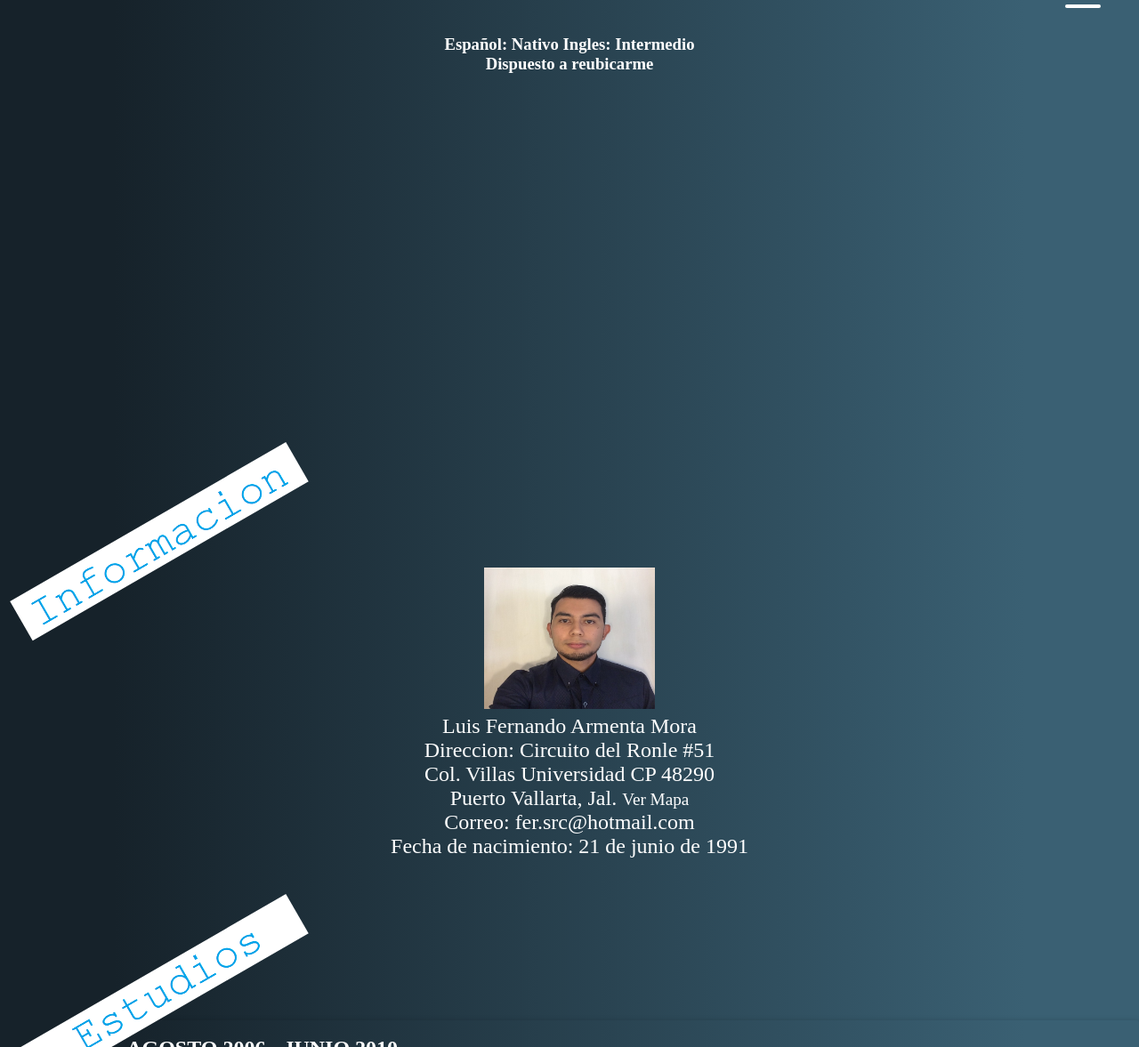
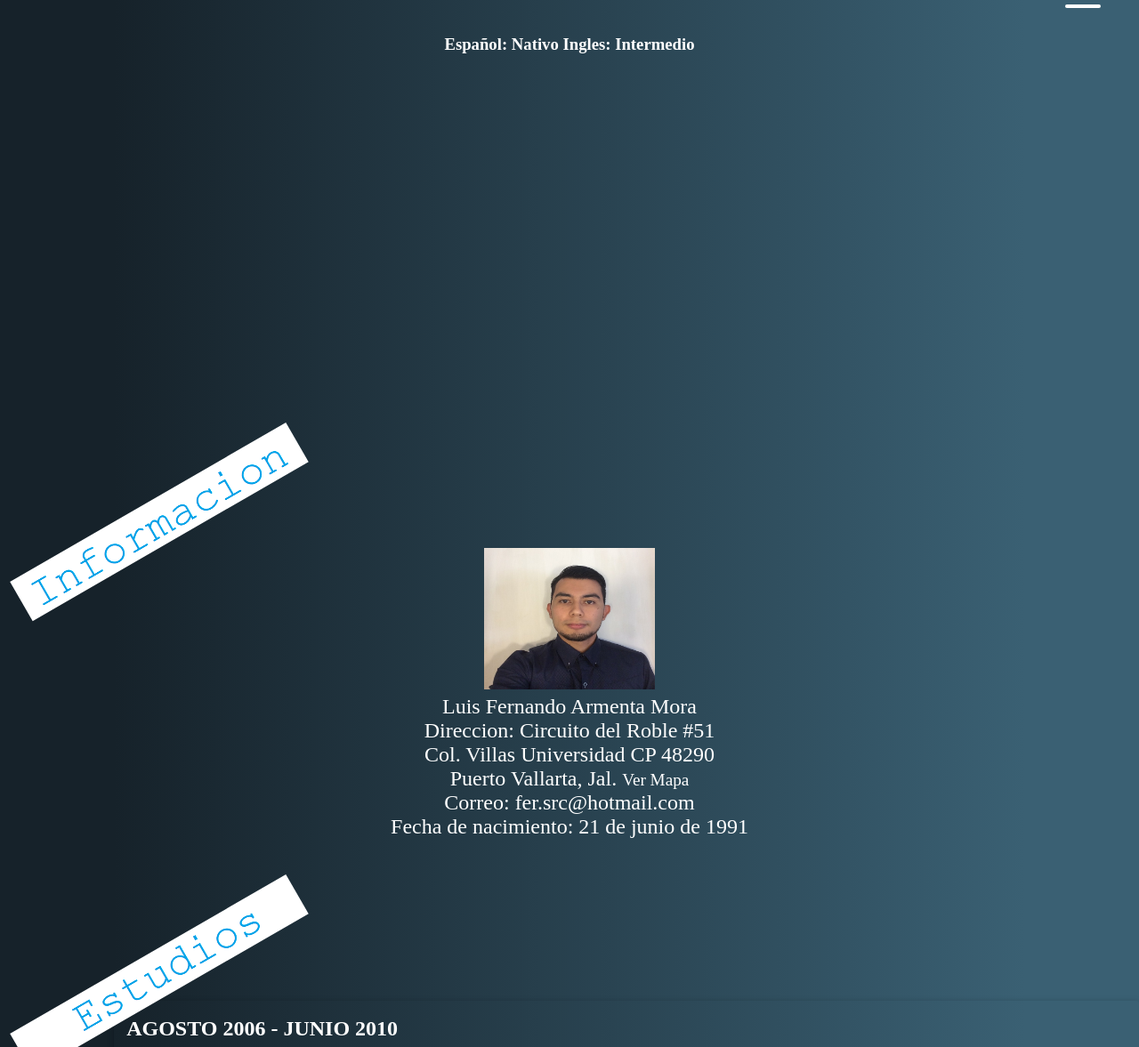
Before and after one commit to fersrc/fersrc.github.io, a plain HTML site: page index.html in a window 1280 px wide. Shown: the part 78-1255 px from the top of the page at 89% size. Drawn offline with Linux system fonts and the light colour scheme.

Commit message:
Cambio de domicilio 2

```diff
--- a/index.html
+++ b/index.html
@@ -2,7 +2,7 @@
 <html>
 <head>
   <meta charset="utf-8">
-  <title></title>
+  <title>CV</title>
   <link rel="stylesheet" href="css/style.css">
 </head>
 <body>
@@ -20,7 +20,7 @@
   </div>
   <h1 class="titulo">Ing. en Mecatrónica / Programador</h1>
   <h3 class="subtitulo">Español: Nativo  Ingles: Intermedio</h3>
-  <h3 class="subtitulo">Dispuesto a reubicarme</h3>
+
   <div class="espacio">
   </div>
   <div id="informacion">
@@ -28,7 +28,7 @@
     <div class="cont_info">
       <img class="foto" alt="Foto" src="img/foto.jpg">
       <li>Luis Fernando Armenta Mora</li>
-      <li>Direccion: Circuito del Ronle #51 <br>Col. Villas Universidad CP 48290<br>Puerto Vallarta, Jal. <a class="boton_mapa" target="_blank" href="https://www.google.com.mx/maps/place/Cto.+del+Roble+51,+Villas+Universidad,+48290+Puerto+Vallarta,+Jal./@20.678615,-105.2181379,17z/data=!4m5!3m4!1s0x84214f58c69d7b3d:0xd88ead8029319acb!8m2!3d20.6782814!4d-105.2176543">Ver Mapa</a> </li>
+      <li>Direccion: Circuito del Roble #51 <br>Col. Villas Universidad CP 48290<br>Puerto Vallarta, Jal. <a class="boton_mapa" target="_blank" href="https://www.google.com.mx/maps/place/Cto.+del+Roble+51,+Villas+Universidad,+48290+Puerto+Vallarta,+Jal./@20.678615,-105.2181379,17z/data=!4m5!3m4!1s0x84214f58c69d7b3d:0xd88ead8029319acb!8m2!3d20.6782814!4d-105.2176543">Ver Mapa</a> </li>
       <li>Correo: <a href="mailto:fer.src@hotmail.com" class="enviar_email">fer.src@hotmail.com</a></li>
       <li>Fecha de nacimiento: 21 de junio de 1991</li>
     </div>
```
